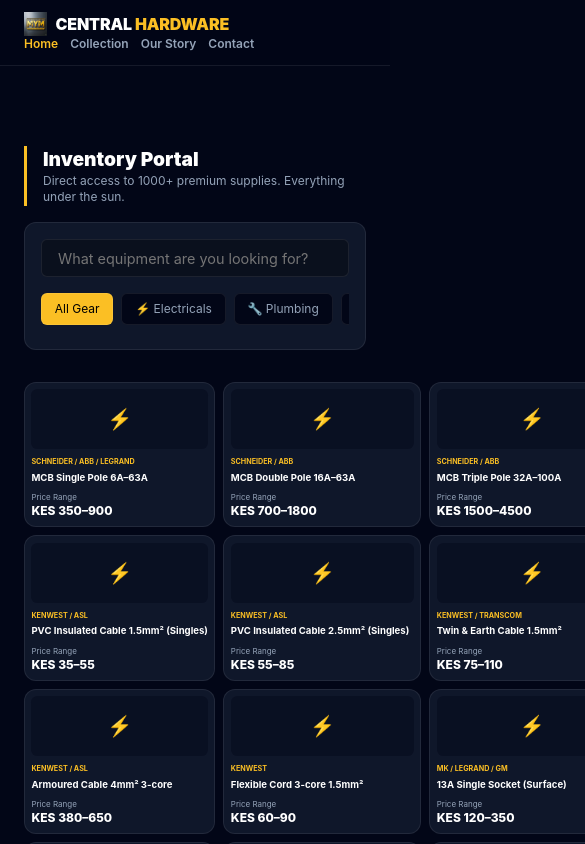
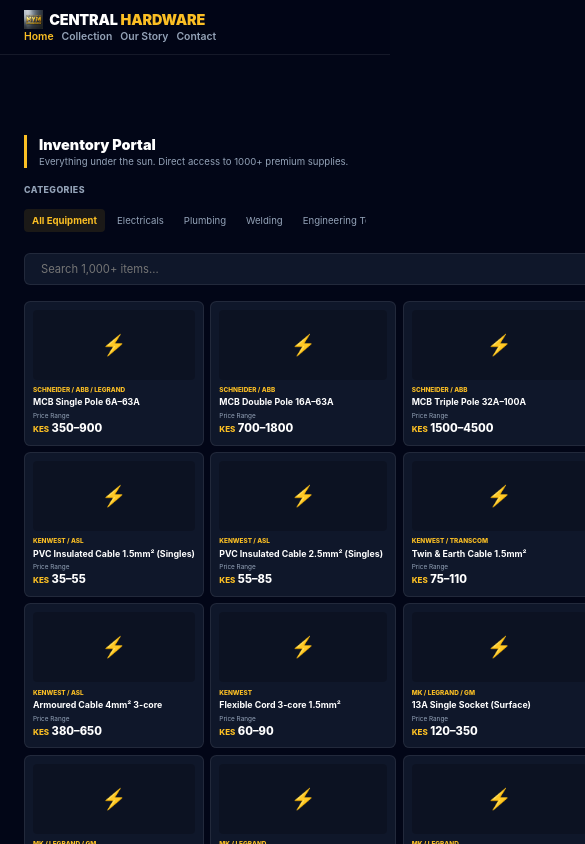
Before and after one commit to ahmedmuchuku-cloud/Central-hardware, a React (Vite) app: page / in a window 390 px wide. Both pictures are taken after a click on the link "Collection". Shown: the top 844 px of the page, 585 px wide, since content can reach past the window. Built offline with nearby package versions, Linux system fonts and the light colour scheme.

Commit message:
style: professional sidebar layout, high-density collection grid, and global font miniaturization

```diff
--- a/src/App.jsx
+++ b/src/App.jsx
@@ -73,38 +73,44 @@
       </header>
 
         <main className="container" style={{marginTop: '5rem'}}>
-          <div className="section-title">
-            <h2>Inventory <span>Portal</span></h2>
-            <p>Direct access to {allItems.length}+ premium supplies. Everything under the sun.</p>
+          <div className="section-title compact">
+            <h2 style={{fontSize: '1rem'}}>Inventory Portal</h2>
+            <p style={{fontSize: '0.6rem', margin: 0}}>Everything under the sun. Direct access to {allItems.length}+ premium supplies.</p>
           </div>
 
-          <div className="filter-bar">
-            <div className="search-container">
+          <div className="collection-layout">
+            <aside className="collection-sidebar">
+              <div className="sidebar-group">
+                <div className="sidebar-label">Categories</div>
+                <div className="sidebar-menu">
+                  <div
+                    className={`menu-item ${selectedCategory === 'all' ? 'active' : ''}`}
+                    onClick={() => setSelectedCategory('all')}
+                  >
+                    All Equipment
+                  </div>
+                  {categories.map(cat => (
+                    <div
+                      key={cat.id}
+                      className={`menu-item ${selectedCategory === cat.id ? 'active' : ''}`}
+                      onClick={() => setSelectedCategory(cat.id)}
+                    >
+                      {cat.name}
+                    </div>
+                  ))}
+                </div>
+              </div>
+            </aside>
+
+            <div className="collection-main">
+              <div className="search-bar">
                 <input
                   type="text"
                   className="search-input"
-                placeholder="What equipment are you looking for?"
+                  placeholder="Search 1,000+ items..."
                   value={searchTerm}
                   onChange={(e) => setSearchTerm(e.target.value)}
                 />
-            </div>
-            <div className="chip-scroll">
-              <span
-                className={`chip ${selectedCategory === 'all' ? 'active' : ''}`}
-                onClick={() => setSelectedCategory('all')}
-              >
-                All Gear
-              </span>
-              {categories.map(cat => (
-                <span
-                  key={cat.id}
-                  className={`chip ${selectedCategory === cat.id ? 'active' : ''}`}
-                  onClick={() => setSelectedCategory(cat.id)}
-                >
-                  {cat.icon} {cat.name}
-                </span>
-              ))}
-            </div>
               </div>
 
               <div className="product-grid">
@@ -119,6 +125,8 @@
                     <div className="product-price"><span>KES</span> {item.price_range}</div>
                   </div>
                 ))}
+              </div>
+            </div>
           </div>
 
           {filteredItems.length > 100 && (
--- a/src/index.css
+++ b/src/index.css
@@ -31,7 +31,7 @@
   color: var(--text);
   line-height: 1.4;
   overflow-x: hidden;
-  font-size: 14px; /* Global reduction */
+  font-size: 13px; /* Global reduction */
 }
 
 .container {
@@ -41,7 +41,7 @@
 }
 
 /* Scrollbar */
-::-webkit-scrollbar { width: 6px; }
+::-webkit-scrollbar { width: 4px; }
 ::-webkit-scrollbar-track { background: var(--bg); }
 ::-webkit-scrollbar-thumb { background: var(--primary-light); border-radius: 10px; }
 
@@ -54,7 +54,7 @@
   backdrop-filter: blur(12px);
   -webkit-backdrop-filter: blur(12px);
   border-bottom: 1px solid var(--border);
-  padding: 0.75rem 0;
+  padding: 0.6rem 0;
 }
 
 nav {
@@ -64,43 +64,43 @@
 }
 
 .logo {
-  font-size: 1.25rem;
+  font-size: 1.1rem;
   font-weight: 900;
   color: #fff;
   text-transform: uppercase;
   letter-spacing: -0.01em;
   display: flex;
   align-items: center;
-  gap: 0.5rem;
+  gap: 0.4rem;
 }
 
 .logo span span { color: var(--accent); }
 
-.nav-links { display: flex; gap: 1.5rem; }
+.nav-links { display: flex; gap: 1.25rem; }
 .nav-links a {
   text-decoration: none;
   color: var(--text-muted);
   font-weight: 600;
-  font-size: 0.85rem;
+  font-size: 0.75rem;
   transition: var(--transition);
 }
 .nav-links a:hover, .nav-links a.active { color: var(--accent); }
 
 @media (max-width: 600px) {
-  .nav-links { gap: 0.75rem; }
-  .nav-links a { font-size: 0.75rem; }
-  .logo { font-size: 1rem; }
-  .logo img { height: 1.5rem !important; }
+  .logo { font-size: 0.9rem; }
+  .logo img { height: 1.2rem !important; }
+  .nav-links { gap: 0.5rem; }
+  .nav-links a { font-size: 0.65rem; }
 }
 
 /* Hero Section */
 .hero {
   position: relative;
-  min-height: 60vh;
+  min-height: 50vh;
   display: flex;
   align-items: center;
-  padding: 2rem 0;
-  margin-bottom: 2rem;
+  padding: 1.5rem 0;
+  margin-bottom: 1.5rem;
   overflow: hidden;
 }
 
@@ -121,93 +121,67 @@
 .hero-content {
   position: relative;
   z-index: 2;
-  max-width: 600px;
+  max-width: 500px;
 }
 
 .hero-badge {
   display: inline-block;
-  padding: 0.35rem 0.75rem;
+  padding: 0.25rem 0.6rem;
   background: rgba(251, 191, 36, 0.1);
   border: 1px solid var(--accent);
   color: var(--accent);
   border-radius: 20px;
   font-weight: 700;
-  font-size: 0.7rem;
-  margin-bottom: 1rem;
+  font-size: 0.6rem;
+  margin-bottom: 0.75rem;
   text-transform: uppercase;
 }
 
 .hero h1 {
-  font-size: clamp(1.75rem, 5vw, 3rem);
+  font-size: clamp(1.5rem, 4vw, 2.5rem);
   font-weight: 950;
   line-height: 1.1;
-  margin-bottom: 1rem;
+  margin-bottom: 0.75rem;
   color: #fff;
 }
 
-.hero h1 span {
-  display: inline;
-  color: var(--accent);
-}
+.hero h1 span { display: inline; color: var(--accent); }
 
 .hero p {
-  font-size: 0.95rem;
+  font-size: 0.8rem;
   color: var(--text-muted);
-  margin-bottom: 2rem;
-  line-height: 1.5;
+  margin-bottom: 1.5rem;
+  line-height: 1.4;
 }
 
 .cta-button {
   display: inline-flex;
   align-items: center;
-  gap: 0.5rem;
+  gap: 0.4rem;
   background: var(--accent);
   color: #000;
-  padding: 0.8rem 1.75rem;
-  border-radius: 8px;
+  padding: 0.6rem 1.25rem;
+  border-radius: 6px;
   text-decoration: none;
   font-weight: 800;
-  font-size: 0.9rem;
+  font-size: 0.75rem;
   transition: var(--transition);
 }
 
-@media (max-width: 600px) {
-  .hero { min-height: 40vh; padding: 1.5rem 0; }
-  .hero h1 { font-size: 1.5rem; }
-  .hero p { font-size: 0.8rem; margin-bottom: 1.5rem; }
-  .cta-button { padding: 0.6rem 1.25rem; font-size: 0.8rem; }
+/* Category Grid & Cards */
+.category-grid {
+  display: grid;
+  grid-template-columns: repeat(6, 1fr);
+  gap: 0.75rem;
+  margin-bottom: 3rem;
 }
 
-/* Section Titles */
-.section-title {
-  margin: 3rem 0 1.5rem;
-  border-left: 3px solid var(--accent);
-  padding-left: 1rem;
-}
-.section-title h2 { font-size: 1.5rem; font-weight: 900; color: #fff; }
-.section-title p { color: var(--text-muted); font-size: 0.75rem; }
+@media (max-width: 1024px) { .category-grid { grid-template-columns: repeat(4, 1fr); } }
+@media (max-width: 600px) { .category-grid { grid-template-columns: repeat(4, 1fr); gap: 0.4rem; } }
 
-@media (max-width: 600px) {
-  .section-title { margin: 2rem 0 1rem; }
-  .section-title h2 { font-size: 1.2rem; }
-}
-
-/* Grids */
-.category-grid, .product-grid {
-  display: grid;
-  grid-template-columns: repeat(6, 1fr);
-  gap: 1rem;
-  margin-bottom: 4rem;
-}
-
-@media (max-width: 1200px) { .category-grid, .product-grid { grid-template-columns: repeat(4, 1fr); } }
-@media (max-width: 800px) { .category-grid, .product-grid { grid-template-columns: repeat(4, 1fr); gap: 0.5rem; } }
-@media (max-width: 480px) { .category-grid, .product-grid { grid-template-columns: repeat(4, 1fr); gap: 0.5rem; } }
-
-/* Category Cards */
 .category-card {
   position: relative;
-  height: 180px;
+  height: 160px;
   background: var(--card-bg);
   border-radius: var(--radius);
   overflow: hidden;
@@ -215,106 +189,156 @@
   transition: var(--transition);
 }
 
-.category-card img { width: 100%; height: 100%; object-fit: cover; }
+.category-card:hover .category-content {
+  background: rgba(2, 6, 23, 0.95);
+  justify-content: center;
+}
 
 .category-content {
   position: absolute;
   inset: 0;
   display: flex;
   flex-direction: column;
-  align-items: center;
+  padding: 0.5rem;
   justify-content: flex-end;
-  padding: 0.75rem;
   background: linear-gradient(0deg, rgba(2, 6, 23, 0.9) 10%, transparent 60%);
   text-align: center;
+  transition: var(--transition);
 }
 
-.category-content h3 {
-  font-size: 0.75rem;
-  font-weight: 800;
-  color: #fff;
-  margin-bottom: 0.1rem;
-}
-
+.category-content h3 { font-size: 0.65rem; font-weight: 800; color: #fff; margin: 0; }
 .category-content p {
   color: var(--text-muted);
-  font-size: 0.55rem;
+  font-size: 0.45rem;
   line-height: 1.2;
   opacity: 0;
   max-height: 0;
   overflow: hidden;
   transition: var(--transition);
 }
+.category-card:hover .category-content p { opacity: 1; max-height: 40px; margin-top: 0.3rem; }
 
-.category-card:hover .category-content p {
-  opacity: 1;
-  max-height: 50px;
-  margin-top: 0.4rem;
+@media (max-width: 600px) {
+  .category-card { height: 90px; }
+  .category-content h3 { font-size: 0.5rem; }
 }
 
-.category-card:hover .category-content {
-  background: rgba(2, 6, 23, 0.95);
-  justify-content: center;
+/* Collection Layout */
+.collection-layout {
+  display: flex;
+  gap: 2rem;
+  align-items: flex-start;
+  margin-top: 1rem;
 }
 
-@media (max-width: 600px) {
-  .category-card { height: 100px; border-radius: var(--radius-sm); }
-  .category-content { padding: 0.4rem; background: linear-gradient(0deg, rgba(2, 6, 23, 0.95) 15%, transparent 70%); }
-  .category-content h3 { font-size: 0.55rem; line-height: 1.1; }
-  .category-icon { font-size: 1rem !important; margin-bottom: 0.1rem; }
+.collection-sidebar {
+  width: 160px;
+  flex-shrink: 0;
+  position: sticky;
+  top: 80px;
 }
 
-/* Product Cards */
+.sidebar-label {
+  font-size: 0.55rem;
+  text-transform: uppercase;
+  color: var(--text-muted);
+  font-weight: 800;
+  letter-spacing: 0.05em;
+  margin-bottom: 0.75rem;
+}
+
+.sidebar-menu { display: flex; flex-direction: column; gap: 0.25rem; }
+.menu-item {
+  font-size: 0.65rem;
+  color: var(--text-muted);
+  cursor: pointer;
+  padding: 0.35rem 0.6rem;
+  border-radius: 4px;
+  transition: var(--transition);
+}
+.menu-item:hover, .menu-item.active { color: #fff; background: rgba(255, 255, 255, 0.05); }
+.menu-item.active { color: var(--accent); background: rgba(251, 191, 36, 0.1); font-weight: 700; }
+
+.collection-main { flex-grow: 1; }
+.search-bar { margin-bottom: 1rem; }
+.search-input {
+  width: 100%;
+  padding: 0.5rem 1rem;
+  background: var(--card-bg);
+  border: 1px solid var(--border);
+  border-radius: 6px;
+  color: #fff;
+  font-size: 0.7rem;
+  outline: none;
+}
+
+/* High Density Product Grid */
+.product-grid {
+  display: grid;
+  grid-template-columns: repeat(6, 1fr);
+  gap: 0.6rem;
+}
+
 .product-card {
   background: var(--card-bg);
-  border-radius: var(--radius);
-  padding: 0.75rem;
   border: 1px solid var(--border);
+  padding: 0.5rem;
+  border-radius: var(--radius-sm);
   display: flex;
   flex-direction: column;
+  transition: var(--transition);
 }
 
+.product-card:hover { transform: translateY(-5px); border-color: var(--accent); }
+
 .product-visual {
-  height: 100px;
-  background: rgba(2, 6, 23, 0.4);
-  border-radius: var(--radius-sm);
-  margin-bottom: 0.5rem;
+  height: 70px;
+  background: rgba(0,0,0,0.2);
+  border-radius: 4px;
+  margin-bottom: 0.4rem;
   display: flex; align-items: center; justify-content: center;
-  font-size: 2rem;
+  font-size: 1.25rem;
 }
 
-.product-brand { color: var(--accent); font-size: 0.5rem; text-transform: uppercase; font-weight: 700; margin-bottom: 0.2rem; }
-.product-card h4 { font-size: 0.7rem; color: #fff; margin-bottom: 0.5rem; overflow: hidden; text-overflow: ellipsis; white-space: nowrap; }
-.product-price-label { font-size: 0.5rem; color: var(--text-muted); margin-top: auto; }
-.product-price { font-size: 0.85rem; font-weight: 800; color: #fff; }
+.product-brand { font-size: 0.4rem; color: var(--accent); text-transform: uppercase; font-weight: 800; margin-bottom: 0.15rem; }
+.product-card h4 { font-size: 0.55rem; color: #fff; margin-bottom: 0.25rem; overflow: hidden; text-overflow: ellipsis; white-space: nowrap; line-height: 1.2; }
+.product-price-label { font-size: 0.4rem; color: var(--text-muted); margin-top: auto; }
+.product-price { font-size: 0.7rem; font-weight: 800; color: #fff; }
+.product-price span { font-size: 0.5rem; color: var(--accent); }
 
-@media (max-width: 600px) {
-  .product-card { padding: 0.4rem; }
-  .product-visual { height: 60px; font-size: 1.25rem; }
-  .product-brand { font-size: 0.45rem; }
-  .product-card h4 { font-size: 0.6rem; }
-  .product-price { font-size: 0.75rem; }
+@media (max-width: 1024px) { .product-grid { grid-template-columns: repeat(5, 1fr); } }
+@media (max-width: 768px) {
+  .collection-layout { flex-direction: column; gap: 1rem; }
+  .collection-sidebar { width: 100%; position: static; }
+  .sidebar-menu { flex-direction: row; overflow-x: auto; white-space: nowrap; padding-bottom: 0.3rem; }
+  .menu-item { flex-shrink: 0; padding: 0.3rem 0.5rem; font-size: 0.6rem; }
+  .product-grid { grid-template-columns: repeat(4, 1fr); gap: 0.4rem; }
 }
 
-/* Stats */
+/* Stats Section */
 .stats-grid {
   display: grid;
   grid-template-columns: repeat(4, 1fr);
   gap: 1rem;
   margin: 2rem 0;
-  padding: 1.5rem;
+  padding: 1.25rem;
   background: var(--card-bg);
   border: 1px solid var(--border);
-  border-radius: var(--radius-lg);
+  border-radius: var(--radius);
+}
+.stat-item h3 { font-size: 1.1rem; color: var(--accent); font-weight: 900; }
+.stat-item p { font-size: 0.55rem; color: var(--text-muted); text-transform: uppercase; }
+
+@media (max-width: 600px) {
+  .stats-grid { grid-template-columns: repeat(2, 1fr); padding: 1rem; }
+  .stat-item h3 { font-size: 0.9rem; }
 }
 
-.stat-item h3 { font-size: 1.25rem; color: var(--accent); font-weight: 900; }
-.stat-item p { font-size: 0.65rem; color: var(--text-muted); text-transform: uppercase; }
-
-@media (max-width: 600px) {
-  .stats-grid { padding: 1rem; grid-template-columns: repeat(2, 1fr); gap: 0.75rem; }
-  .stat-item h3 { font-size: 1rem; }
-}
+/* Section Headings */
+.section-title { margin-bottom: 1rem; border-left: 3px solid var(--accent); padding-left: 0.75rem; }
+.section-title h2 { font-size: 1rem; font-weight: 900; color: #fff; }
+.section-title p { font-size: 0.65rem; color: var(--text-muted); }
+.section-title.compact h2 { font-size: 0.9rem !important; }
 
 /* Footer */
 footer {
@@ -323,58 +347,11 @@
   border-top: 1px solid var(--accent);
   margin-top: 2rem;
 }
-.footer-grid {
-  display: grid;
-  grid-template-columns: 2fr 1fr 1fr 1fr;
-  gap: 1.5rem;
-}
+.footer-grid { display: grid; grid-template-columns: 2fr 1fr 1fr 1fr; gap: 1.25rem; }
+.footer-brand p { font-size: 0.65rem; color: var(--text-muted); max-width: 250px; }
+.footer-links h4 { font-size: 0.75rem; color: #fff; margin-bottom: 0.6rem; }
+.footer-links a { font-size: 0.65rem; color: var(--text-muted); text-decoration: none; }
+.footer-links li { list-style: none; margin-bottom: 0.25rem; }
 
 @media (max-width: 800px) { .footer-grid { grid-template-columns: 1fr 1fr; } }
-@media (max-width: 600px) { .footer-grid { grid-template-columns: 1fr; gap: 1.5rem; } }
-
-.footer-brand p { font-size: 0.75rem; line-height: 1.4; color: var(--text-muted); }
-.footer-links h4 { font-size: 0.85rem; color: #fff; margin-bottom: 0.75rem; }
-.footer-links ul { list-style: none; }
-.footer-links li { margin-bottom: 0.4rem; }
-.footer-links a { color: var(--text-muted); text-decoration: none; font-size: 0.75rem; }
-
-/* Filter Bar */
-.filter-bar {
-  background: var(--card-bg);
-  padding: 1rem;
-  border-radius: var(--radius);
-  border: 1px solid var(--border);
-  margin-bottom: 2rem;
-}
-.search-input {
-  width: 100%;
-  padding: 0.6rem 1rem;
-  background: rgba(0,0,0,0.3);
-  border: 1px solid var(--border);
-  border-radius: 6px;
-  color: #fff;
-  font-size: 0.9rem;
-  margin-bottom: 1rem;
-}
-.chip-scroll {
-  display: flex;
-  gap: 0.5rem;
-  overflow-x: auto;
-  white-space: nowrap;
-  padding-bottom: 0.5rem;
-  -webkit-overflow-scrolling: touch;
-}
-.chip {
-  display: inline-flex;
-  align-items: center;
-  gap: 0.4rem;
-  padding: 0.4rem 0.8rem;
-  font-size: 0.75rem;
-  border-radius: 6px;
-  background: var(--bg);
-  border: 1px solid var(--border);
-  color: var(--text-muted);
-  cursor: pointer;
-  flex-shrink: 0;
-}
-.chip.active { background: var(--accent); color: #000; }
+@media (max-width: 600px) { .footer-grid { grid-template-columns: 1fr; } }
```
Lines whose indentation alone changed are shown as unchanged.
